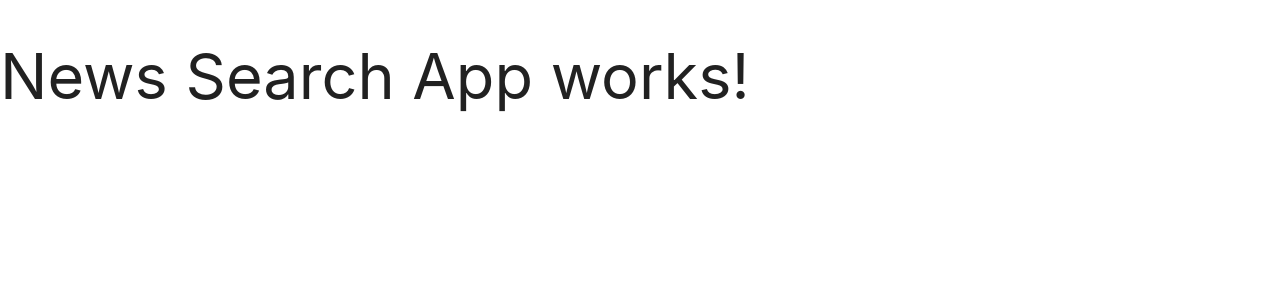
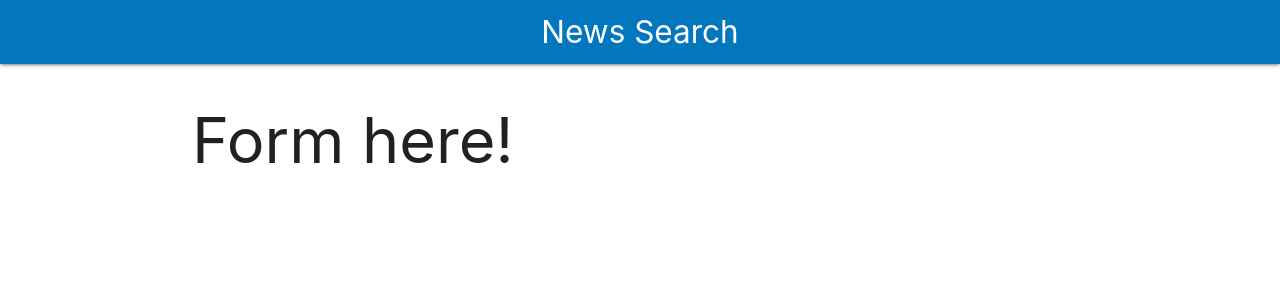
Before and after one commit to JnDiego/news-search-app, a React (Create React App) app: page / in a window 1280 px wide. Shown: the top 300 px of the page. Built offline with nearby package versions, Linux system fonts and the light colour scheme.

Commit message:
Creación componente Header

```diff
--- a/src/App.js
+++ b/src/App.js
@@ -1,7 +1,15 @@
-import React from 'react';
+import React, { Fragment } from 'react';
+import Header from './components/Header';
 
 function App() {
-  return <h1>News Search App works!</h1>;
+  return (
+    <Fragment>
+      <Header title="News Search" />
+      <div className="container white">
+        <h1>Form here!</h1>
+      </div>
+    </Fragment>
+  );
 }
 
 export default App;
--- /dev/null
+++ b/src/components/Header.jsx
@@ -0,0 +1,13 @@
+import React from 'react';
+
+const Header = ({ title }) => {
+  return (
+    <nav className="nav-wrapper light-blue darken-3">
+      <a href="#!" className="brand-logo center">
+        {title}
+      </a>
+    </nav>
+  );
+};
+
+export default Header;
```
